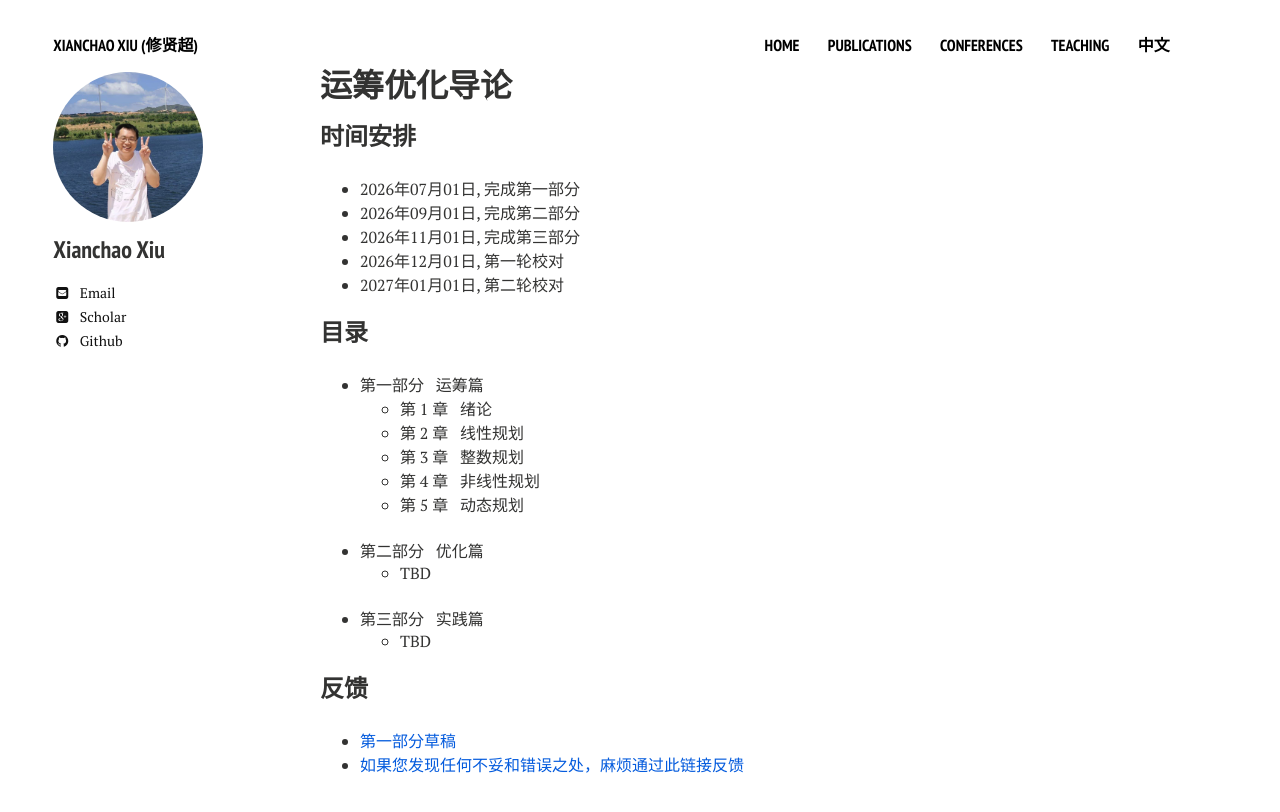
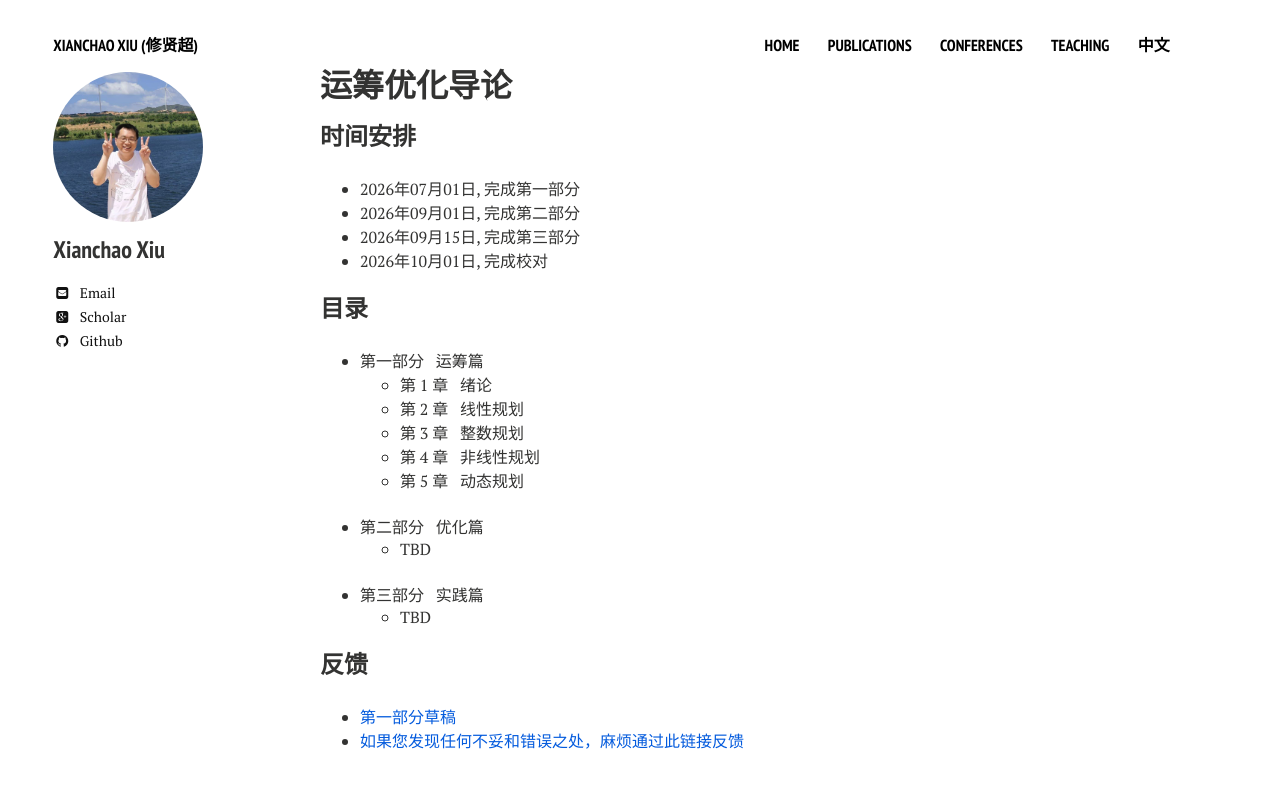
Before and after one commit to xianchaoxiu/xianchaoxiu.github.io, a Jekyll site: the page built from chinese/book/OR/index.md, in a window 1280 px wide. Shown: the top 812 px of the page. Built offline with Jekyll 4.4.1, drawn with Linux system fonts in a browser that asks for light colours; nearby versions of some CDN libraries.

Commit message:
Update index.md

```diff
--- a/chinese/book/OR/index.md
+++ b/chinese/book/OR/index.md
@@ -9,9 +9,8 @@ share: false
 
 * 2026年07月01日, 完成第一部分 <br>
 * 2026年09月01日, 完成第二部分 <br>
-* 2026年11月01日, 完成第三部分 <br>
-* 2026年12月01日, 第一轮校对 <br>
-* 2027年01月01日, 第二轮校对 <br>
+* 2026年09月15日, 完成第三部分 <br>
+* 2026年10月01日, 完成校对 <br>
 
 
 
```
